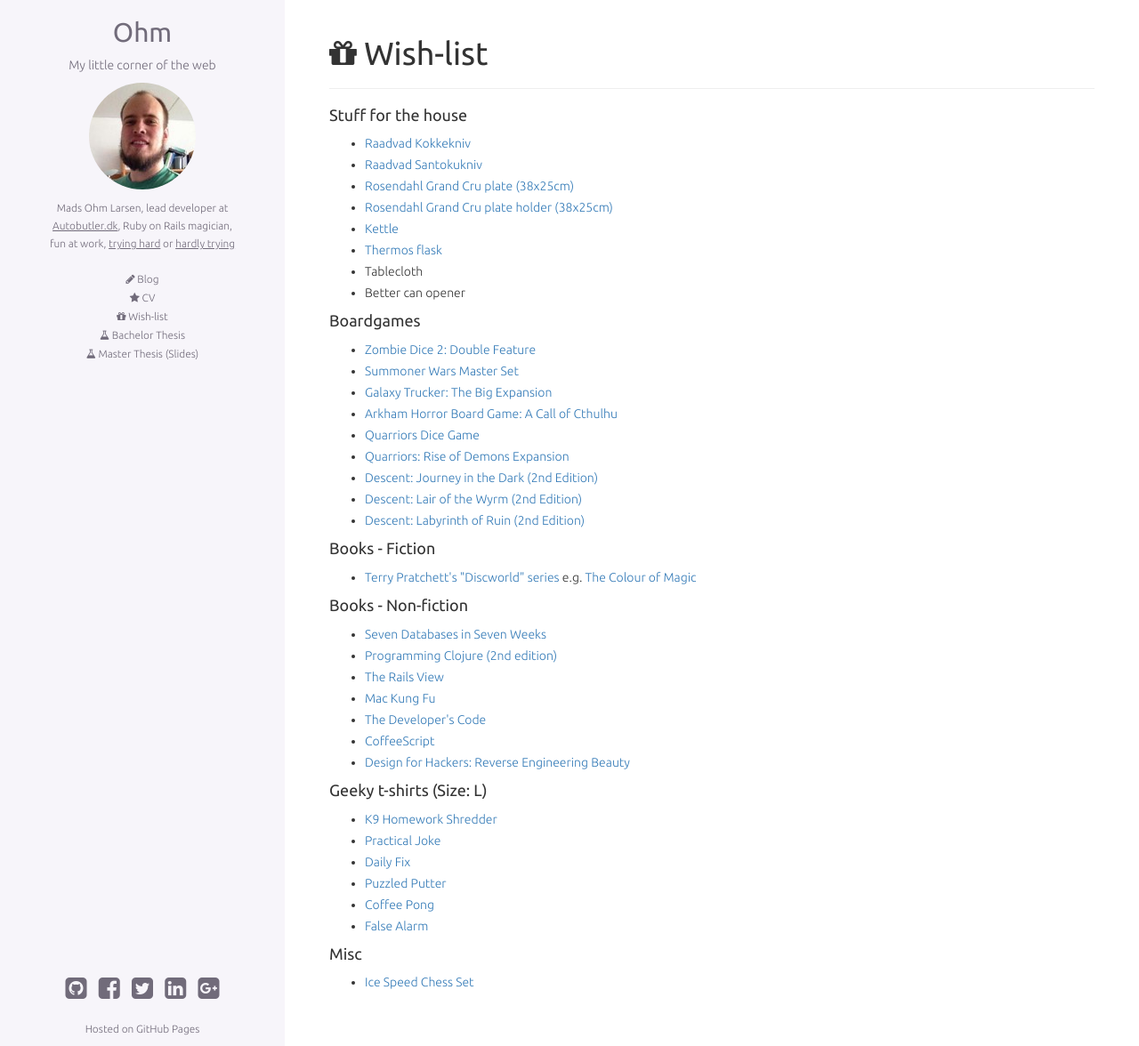
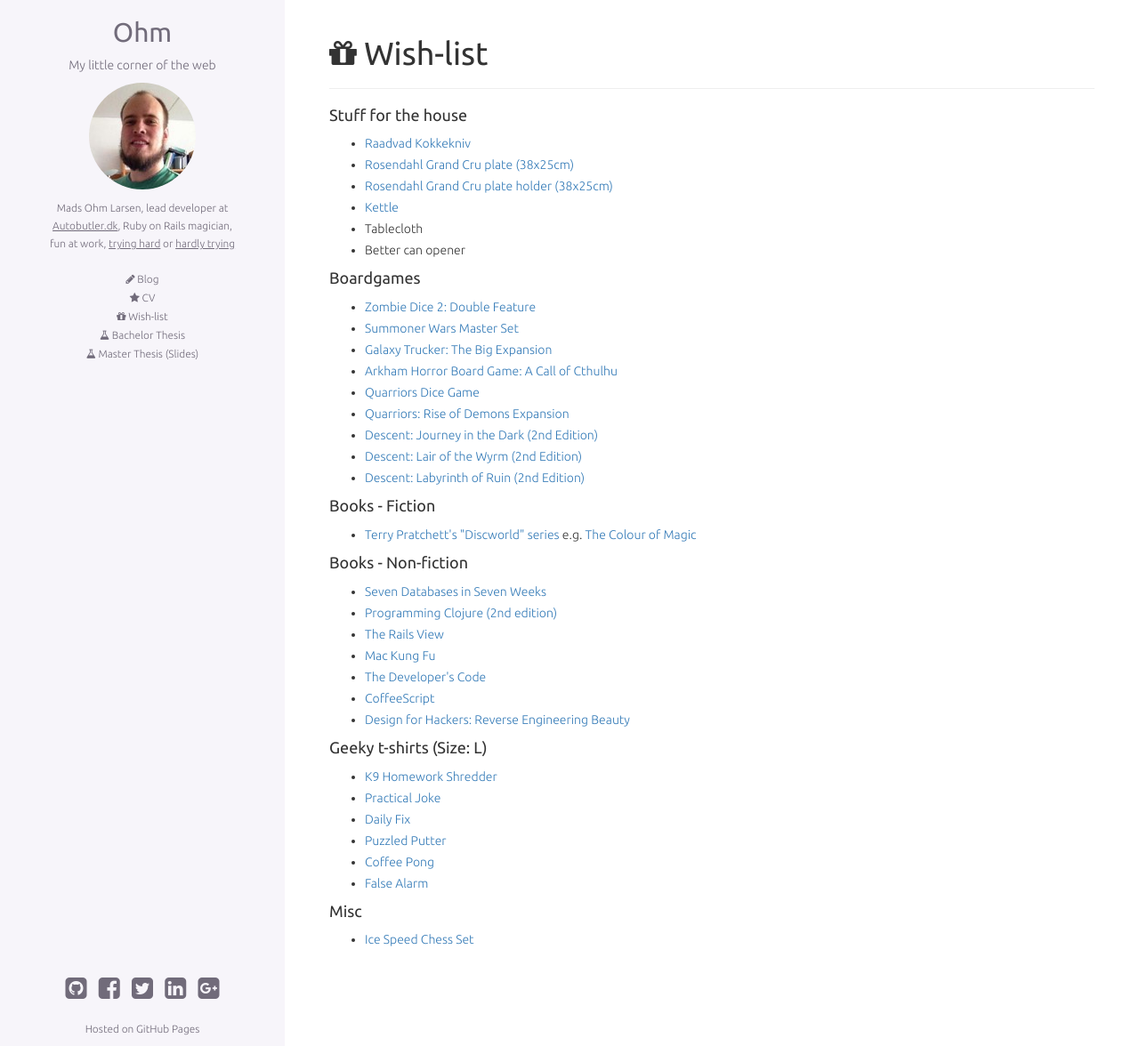
Before and after one commit to omegahm/omegahm.github.io, a Jekyll site: the page built from wishlist.html, in a window 1280 px wide and 1176 px high. Shown: the whole window at 89% size. Built offline with Jekyll 4.4.1, drawn with Linux system fonts in a browser that asks for light colours; nearby versions of some CDN libraries; Markdown is read by kramdown in place of the engine named in the settings.

Commit message:
Updated wish-list

```diff
--- a/wishlist.html
+++ b/wishlist.html
@@ -13,11 +13,9 @@
 <h4>Stuff for the house</h4>
 <ul>
   <li><a href="http://www.imerco.dk/koekkenudstyr/koekkenknive/kokkekniv/raadvad-kokkekniv?id=100064754">Raadvad Kokkekniv</a></li>
-  <li><a href="http://www.imerco.dk/raadvad-santokukniv?id=100064756">Raadvad Santokukniv</a></li>
   <li><a href="http://www.imerco.dk/borddaekning/skaale-og-fade/ovnfast-fad/rosendahl-alm-ovnfast-fad?id=100156725">Rosendahl Grand Cru plate (38x25cm)</a></li>
   <li><a href="http://www.imerco.dk/rosendahl-holder-til-fad?id=100157035">Rosendahl Grand Cru plate holder (38x25cm)</a></li>
   <li><a href="http://www.imerco.dk/el/koekkenmaskiner/elkedel?PageIndex=1">Kettle</a></li>
-  <li><a href="http://www.imerco.dk/borddaekning/kander-og-karafler/termokande/alfi-termokande-1-liter?id=100024378">Thermos flask</a></li>
   <li>Tablecloth</li>
   <li>Better can opener</li>
 </ul>
```
